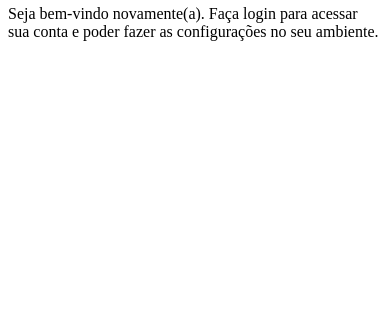
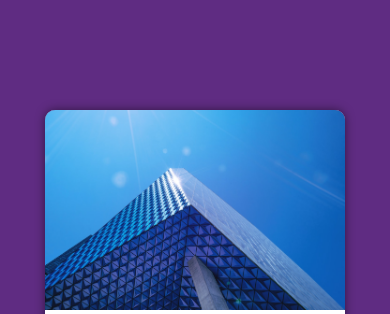
Before and after one commit to brunohenrique2/projeto-login, a plain HTML site: page index.html in a window 390 px wide. Shown: the part 62-376 px from the top of the page. Drawn offline with Linux system fonts and the light colour scheme.

Commit message:
mobile first

```diff
--- a/css/mobile.css
+++ b/css/mobile.css
@@ -1 +1,50 @@
 @charset "UTF-8";
+
+:root {
+    --cor1: #49a09d;
+    --cor2: #5f2c82;
+}
+
+* {
+    font-family: system-ui, -apple-system, BlinkMacSystemFont, 'Segoe UI', Roboto, Oxygen, Ubuntu, Cantarell, 'Open Sans', 'Helvetica Neue', sans-serif;
+    padding: 0;
+    margin: 0;
+    box-sizing: border-box;
+}
+
+html, body {
+    background-color: var(--cor2);
+    height: 100vh;
+    width: 100vw;
+}
+
+main {
+    height: 100vh;
+    width: 100vw;
+    position: relative;
+}
+
+section#login {
+    background-color: white;
+    width: 300px;
+    height: 500px;
+    position: absolute;
+    top: 50%;
+    left: 50%;
+    transform: translate(-50%, -50%);
+    border-radius: 10px;
+    overflow: hidden;
+    box-shadow: 0px 0px 10px rgba(0, 0, 0, 0.5);
+
+}
+
+section#login > div#imagem {
+    display: block;
+    background: var(--cor2) url(../img/glass.jpg) no-repeat center/contain;
+    height: 200px;
+}
+
+section#login > div#formulario {
+    display: block;
+    padding: 10px;
+}
```
Also changed, not shown: index.html (+1 -3 lines).
